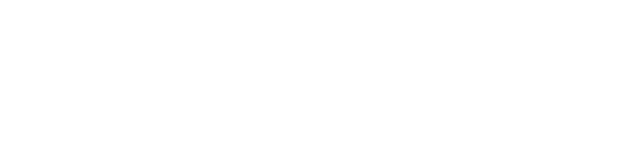
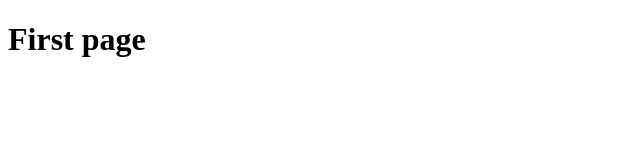
Before and after one commit to PATIPANs1/Aito.github.io, a plain HTML site: page INDEX.HTML in a window 1280 px wide. Shown: the whole page, without its empty margins (0-640 px from the left). Drawn offline with Linux system fonts and the light colour scheme.

Commit message:
add html

```diff
--- a/INDEX.HTML
+++ b/INDEX.HTML
@@ -1 +1,11 @@
 <!DOCTYPE html>
+<html lang="en">
+<head>
+  <meta charset="UTF-8">
+  <meta name="viewport" content="width=device-width, initial-scale=1.0">
+  <title>Document</title>
+</head>
+<body>
+  <h1>First page</h1>
+</body>
+</html>
```
